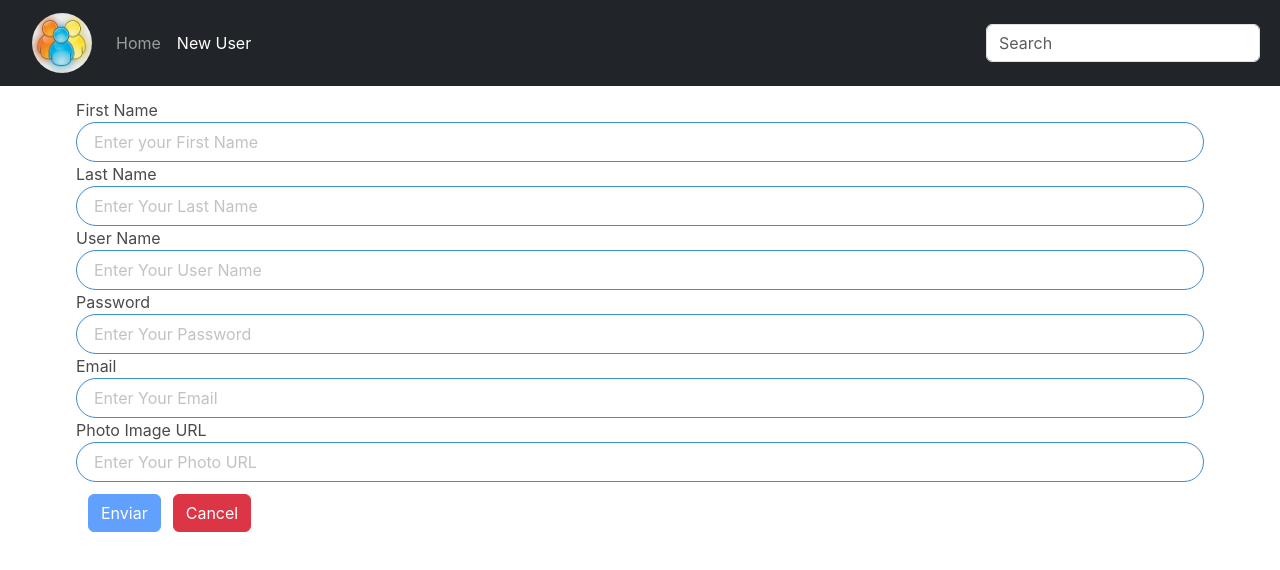
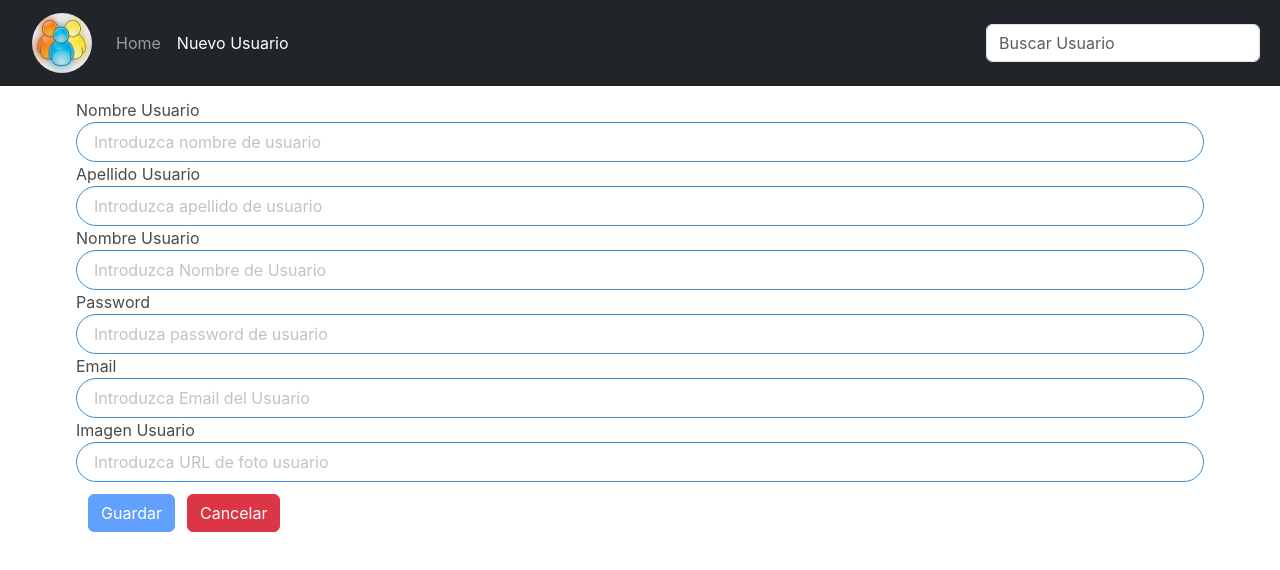
Before and after one commit to lalounirfullstack/OnlineUsersAPI, an Angular app in the folder online-users-api/: page /newuser in a window 1280 px wide. Shown: the top 570 px of the page. Built offline with nearby package versions, Linux system fonts and the light colour scheme; what @sweetalert2/ngx-sweetalert2 would draw is missing.

Commit message:
Added Spanish Translation

```diff
--- a/online-users-api/src/app/components/footer/footer.component.html
+++ b/online-users-api/src/app/components/footer/footer.component.html
@@ -1,8 +1,8 @@
 <nav class="navbar navbar-expand-lg navbar-dark bg-dark">
   <div class="d-flex justify-content-center align-items-center footer-content">
     <form #emailForm="ngForm" (ngSubmit)="getDataTemplate(emailForm)">
-    <input class="custom-input" type="text" id="email" name="email" placeholder="Subscribe to Newsletter" ngModel required email>
-    <button type="submit" [disabled]="!emailForm.valid" class="button is-primary btn-text" >Submit</button>
+    <input class="custom-input" type="text" id="email" name="email" placeholder="Subscribete a Newsletter" ngModel required email>
+    <button type="submit" [disabled]="!emailForm.valid" class="button is-primary btn-text">Enviar</button>
     </form>
     <div *ngIf="displayMessage" class="alert alert-dark">{{ message }}</div>
   </div>
--- a/online-users-api/src/app/components/header/header.component.html
+++ b/online-users-api/src/app/components/header/header.component.html
@@ -9,12 +9,12 @@
           <a class="nav-link" [routerLink]="['/home']" routerLinkActive="active">Home</a>
         </li>
         <li class="nav-item">
-          <a class="nav-link" [routerLink]="['/newuser']" routerLinkActive="active">New User</a>
+          <a class="nav-link" [routerLink]="['/newuser']" routerLinkActive="active">Nuevo Usuario</a>
         </li>
       </ul>
       <form class="d-flex">
         <!--Dynamic Search-->
-        <input class="form-control me-2" type="text" placeholder="Search" name="searchterm" [(ngModel)]="searchTerm" (input)="onSearch($event)">
+        <input class="form-control me-2" type="text" placeholder="Buscar Usuario" name="searchterm" [(ngModel)]="searchTerm" (input)="onSearch($event)">
       </form>
     </div>
   </div>
--- a/online-users-api/src/app/components/user-card/user-card.component.html
+++ b/online-users-api/src/app/components/user-card/user-card.component.html
@@ -14,15 +14,15 @@
    <div class="text-center">
     <a [routerLink]="['/viewuser', userCard?._id]">
       <img class="image-action" src="/assets/Magnifier.GIF" alt="details">
-      View Details
+      Ver Detalle
     </a>
     <a [routerLink]="['/updateuser', userCard?._id]">
       <img class="image-action" src="/assets/Update.GIF" alt="update">
-      Update
+      Actualizar
     </a>
     <a (click)="deleteUser(oneUser?._id)">
       <img class="image-action" src="/assets/Delete.GIF" alt="delete">
-      Delete
+      Borrar
     </a>
   </div>
 </div>
--- a/online-users-api/src/app/components/user-card/user-card.component.ts
+++ b/online-users-api/src/app/components/user-card/user-card.component.ts
@@ -17,16 +17,16 @@ export class UserCardComponent {
     //Delete User using SweetAlert2
     deleteUser(userId:string){
     Swal.fire({
-      title: 'Are you sure want to delete this User?',
+      title: 'Deseas Borrar al Usuario?',
       icon: 'question',
       showCancelButton: true,
-      confirmButtonText: 'Yes!',
-      cancelButtonText: 'No!'
+      cancelButtonText: 'Cancelar',
+      confirmButtonText: 'Aceptar'
     }).then((result) => {
       if (result.value) {
         Swal.fire(
-          'Deleted!',
-          'User has been deleted.',
+          'Usuario Borrado !',
+          'Usuario ha borrado.',
           'success'
         ).then(()=>{
           //Refreshes page to simulate deletion.
@@ -34,8 +34,8 @@ export class UserCardComponent {
         })
       } else if (result.dismiss === Swal.DismissReason.cancel) {
         Swal.fire(
-          'Cancelled',
-          'User not deleted :)',
+          'Cancelar',
+          'Usuario no borrado :)',
           'warning'
         )
       }
--- a/online-users-api/src/app/components/user-form/user-form.component.html
+++ b/online-users-api/src/app/components/user-form/user-form.component.html
@@ -1,34 +1,34 @@
 <section class="container mt-3">
   <form [formGroup]="userForm" (ngSubmit)="getDataForm()">
-    <label for="first_name">First Name</label>
-    <input type="text" class="form-control input is-rounded is-info" placeholder="Enter your First Name" formControlName="first_name" id="first_name">
-    <p class="error" *ngIf="formValidator('first_name','required')">Required Field</p>
+    <label for="first_name">Nombre Usuario</label>
+    <input type="text" class="form-control input is-rounded is-info" placeholder="Introduzca nombre de usuario" formControlName="first_name" id="first_name">
+    <p class="error" *ngIf="formValidator('first_name','required')">Campo Requerido</p>
 
-    <label for="last_name">Last Name</label>
-    <input type="text" class="form-control input is-rounded is-info" placeholder="Enter Your Last Name" formControlName="last_name" id="last_name">
-    <p class="error" *ngIf="formValidator('last_name','required')">Required Field</p>
+    <label for="last_name">Apellido Usuario</label>
+    <input type="text" class="form-control input is-rounded is-info" placeholder="Introduzca apellido de usuario" formControlName="last_name" id="last_name">
+    <p class="error" *ngIf="formValidator('last_name','required')">Campo Requerido</p>
 
-    <label for="username">User Name</label>
-    <input type="text" class="form-control input is-rounded is-info" placeholder="Enter Your User Name" formControlName="username" id="username">
-    <p class="error" *ngIf="formValidator('username','required')">Required Field</p>
+    <label for="username">Nombre Usuario</label>
+    <input type="text" class="form-control input is-rounded is-info" placeholder="Introduzca Nombre de Usuario" formControlName="username" id="username">
+    <p class="error" *ngIf="formValidator('username','required')">Campo Requerido</p>
 
     <label for="password">Password</label>
-    <input type="password" class="form-control input is-rounded is-info" placeholder="Enter Your Password" formControlName="password" id="password">
-    <p class="error" *ngIf="formValidator('password','required')">Required Field</p>
-    <p class="error" *ngIf="formValidator('password','pattern')">At least: 1-Upper Case, 1-Lower Case, 1-Digit, 1-Special Character & a minimum 8 Character Length</p>
+    <input type="password" class="form-control input is-rounded is-info" placeholder="Introduza password de usuario" formControlName="password" id="password">
+    <p class="error" *ngIf="formValidator('password','required')">Campo Requerido</p>
+    <p class="error" *ngIf="formValidator('password','pattern')">Por lo menos: 1-Mayuscula, 1-Miniscula, 1-Digito, 1-Character Special y 8 Caracteres</p>
 
     <label for="email">Email</label>
-    <input type="email" class="form-control input is-rounded is-info" placeholder="Enter Your Email" formControlName="email" id="email">
-    <p class="error" *ngIf="formValidator('email','required')">Required Field</p>
-    <p class="error" *ngIf="formValidator('email','pattern')">Invalid Email Format</p>
+    <input type="email" class="form-control input is-rounded is-info" placeholder="Introduzca Email del Usuario" formControlName="email" id="email">
+    <p class="error" *ngIf="formValidator('email','required')">Campo Requerido</p>
+    <p class="error" *ngIf="formValidator('email','pattern')">Formato de Email Invalido</p>
 
-    <label for="image">Photo Image URL</label>
-    <input type="text" class="form-control input is-rounded is-info" placeholder="Enter Your Photo URL" formControlName="image" id="image">
-    <p class="error" *ngIf="formValidator('image','required')">Required Field</p>
-    <p class="error" *ngIf="formValidator('image','pattern')">Valid URL for Image required</p>
+    <label for="image">Imagen Usuario</label>
+    <input type="text" class="form-control input is-rounded is-info" placeholder="Introduzca URL de foto usuario" formControlName="image" id="image">
+    <p class="error" *ngIf="formValidator('image','required')">Campo Requerido</p>
+    <p class="error" *ngIf="formValidator('image','pattern')">Formato de URL requerido para la Imagen</p>
 
     <!--Send Form-->
-    <input type="submit" value="Enviar" class="btn btn-primary m-3" [disabled]="!userForm.valid">
-    <button class="btn btn-danger" [routerLink]="['/home']">Cancel</button>
+    <input type="submit" value="Guardar" class="btn btn-primary m-3" [disabled]="!userForm.valid">
+    <button class="btn btn-danger" [routerLink]="['/home']">Cancelar</button>
   </form>
 </section>
--- a/online-users-api/src/app/pages/c404/c404.component.html
+++ b/online-users-api/src/app/pages/c404/c404.component.html
@@ -1,4 +1,4 @@
 <div class="d-flex justify-content-center align-items-center" style="height: 100vh;">
   <img src="assets/404Error.GIF" alt="">
-  <button class="btn btn-primary ml-3" [routerLink]="['/home']">Back To Home</button>
+  <button class="btn btn-primary ml-3" [routerLink]="['/home']">Regresar a Home</button>
 </div>
--- a/online-users-api/src/app/pages/user-view/user-view.component.html
+++ b/online-users-api/src/app/pages/user-view/user-view.component.html
@@ -7,16 +7,16 @@
 
       <div class="col-12 col-md-8">
         <div class="d-flex flex-column p-2 m-2">
-          <p><span>First Name:</span> {{oneUser?.first_name}}</p>
-          <p><span>Last Name:</span> {{oneUser?.last_name}}</p>
-          <p><span>User Name:</span> {{oneUser?.username}}</p>
+          <p><span>Nombre del usuario:</span> {{oneUser?.first_name}}</p>
+          <p><span>Apellido del usuario:</span> {{oneUser?.last_name}}</p>
+          <p><span>Nombre Usuario:</span> {{oneUser?.username}}</p>
           <p><span>Email:</span> {{oneUser?.email}}</p>
         </div>
         <!--Buttons to execute Actions -->
         <div class="d-flex justify-content-center">
-          <button class="btn btn-primary m-1" [routerLink]="['/home']"><img class="btn-image" src="assets/Home.GIF" alt="home">Back to List</button>
-          <button class="btn btn-success m-1" [routerLink]="['/updateuser', oneUser?._id]"><img class="btn-image" src="assets/Update.GIF" alt="update">Update</button>
-          <button class="btn btn-danger m-1"><img class="btn-image" src="assets/Delete.GIF" alt="delete" (click)="deleteUser(oneUser?._id)">Delete</button>
+          <button class="btn btn-danger m-1"><img class="btn-image" src="assets/Delete.GIF" alt="delete" (click)="deleteUser(oneUser?._id)">Eliminar</button>
+          <button class="btn btn-success m-1" [routerLink]="['/updateuser', oneUser?._id]"><img class="btn-image" src="assets/Update.GIF" alt="update">Actualizar</button>
+          <button class="btn btn-primary m-1" [routerLink]="['/home']"><img class="btn-image" src="assets/Home.GIF" alt="home">Volver a listado</button>
         </div>
         <div class="d-flex justify-content-center mt-2">
           <img class="social-image" src="assets/Facebook.gif" alt="facebook">
```
Also changed, not shown: online-users-api/src/app/components/user-form/user-form.component.ts (+4 -4 lines), online-users-api/src/app/pages/user-view/user-view.component.ts (+7 -7 lines).
